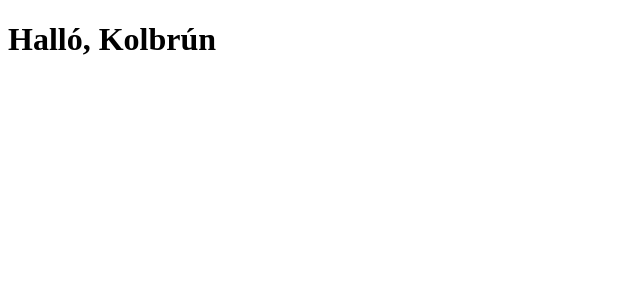
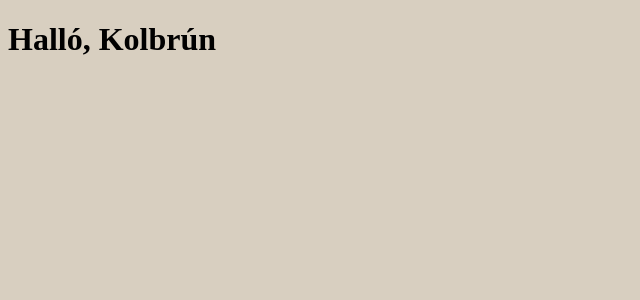
Before and after one commit to kollaaj/M7_G2-3-Research_Project, a React (Create React App) app: page / in a window 1280 px wide. Shown: the top 300 px of the page, without its empty margins (0-640 px from the left). Built offline with nearby package versions, Linux system fonts and the light colour scheme.

Commit message:
added CircleCI config file

```diff
--- a/src/index.css
+++ b/src/index.css
@@ -11,3 +11,7 @@ code {
   font-family: source-code-pro, Menlo, Monaco, Consolas, 'Courier New',
     monospace;
 } */
+
+body {
+  background-color: rgb(216, 207, 192);
+}
```
Also changed, not shown: .circleci/config.yml (added).
